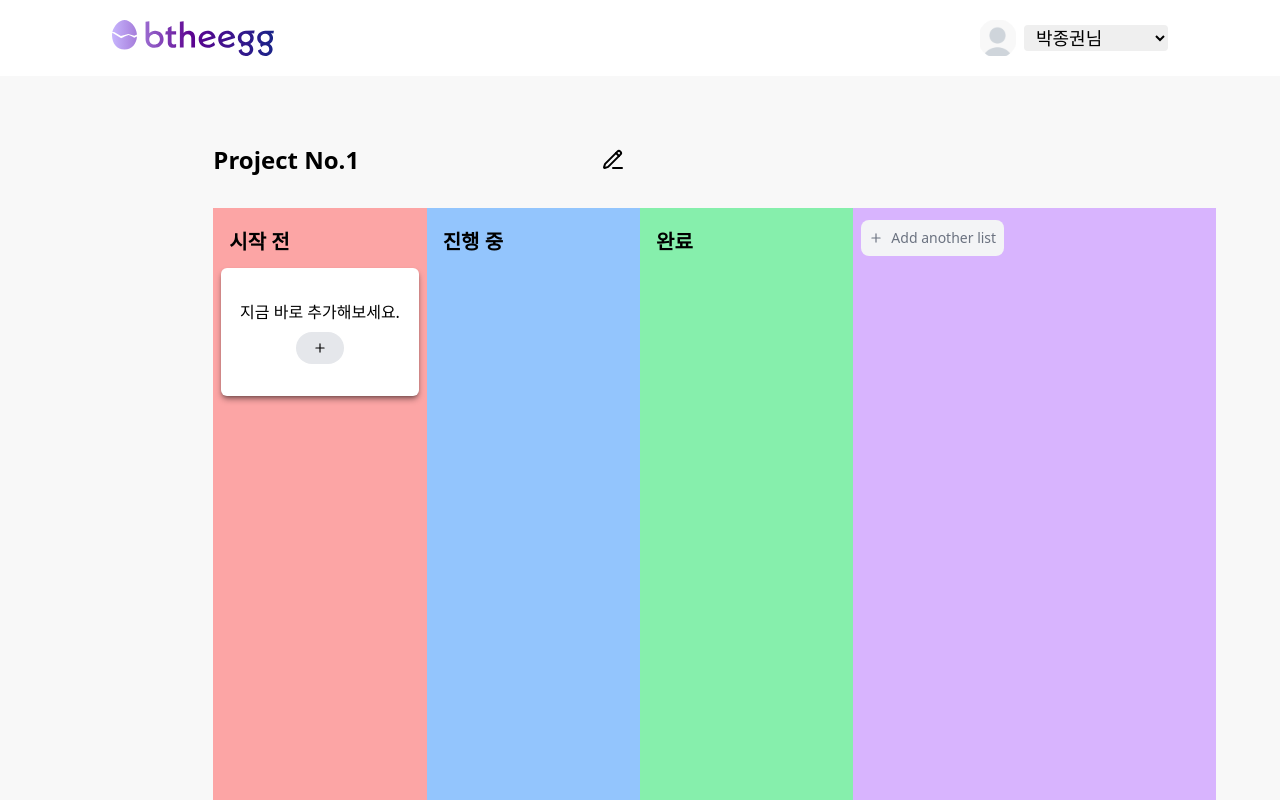
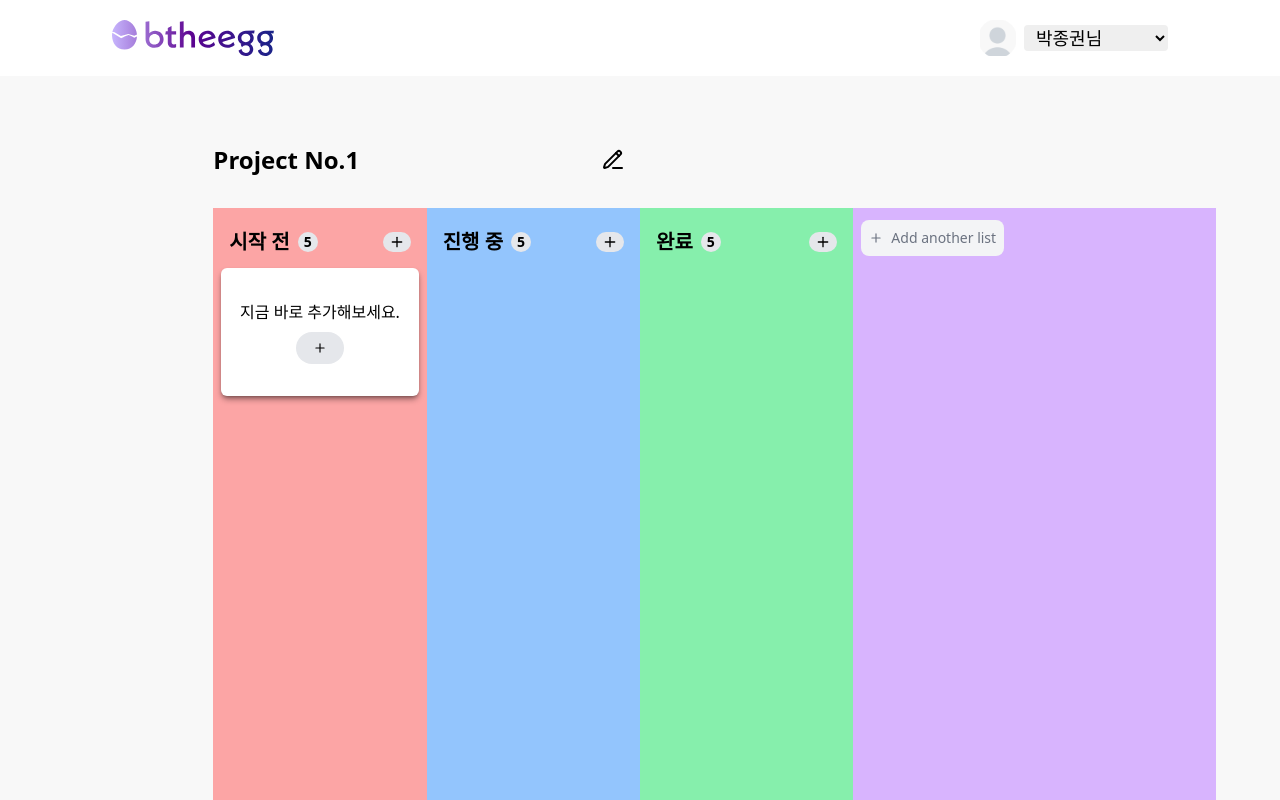
Before and after one commit to Programmer-JK/kanBoard, a React (Vite) app: page / in a window 1280 px wide. Shown: the top 800 px of the page. Built offline with nearby package versions, Linux system fonts and the light colour scheme.

Commit message:
[refactor] - css및 구조 리팩토링 - color picker 디자인 수정 - add Card ui 수정 - board 각 진행별 리스트 내용 숫자 , 추가 버튼 추가

```diff
--- a/src/component/board/board.tsx
+++ b/src/component/board/board.tsx
@@ -9,7 +9,7 @@ import AddColumnModal from "../modal/add-column-modal/add-column-modal";
 const Board = () => {
   const demoColumnList = [
     // {
-    //   tag: [
+    //   tags: [
     //     {
     //       color: "purple",
     //       text: "관리자페이지",
@@ -23,16 +23,16 @@ const Board = () => {
     //       text: "문서화",
     //     },
     //   ],
-    //   contents: "회원을 블랙리스트로 지정할 수 있는 기능을 제작합니다.",
+    //   content: "회원을 블랙리스트로 지정할 수 있는 기능을 제작합니다.",
     // },
     // {
-    //   tag: [
+    //   tags: [
     //     {
     //       color: "blue",
     //       text: "문서화",
     //     },
     //   ],
-    //   contents: "디자인시스템 2.1 버전로그를 작성합니다.",
+    //   content: "디자인시스템 2.1 버전로그를 작성합니다.",
     // },
   ];
   const [availableChange, setAvailableChange] = useState(false);
@@ -94,7 +94,17 @@ const Board = () => {
       </div>
       <div className="grid grid-cols-5 h-screen pt-8">
         <div className="col-span-1 bg-red-300 p-2">
-          <div className="w-full my-1 p-2 text-xl font-bold">시작 전</div>
+          <div className="flex flex-row justify-between items-center w-full my-1 p-2 text-xl font-bold">
+            <div className="flex flex-row items-center gap-2">
+              <span>시작 전</span>
+              <span className="min-w-5 h-5 p-1 flex items-center justify-center text-sm bg-gray-200 rounded-full">
+                5
+              </span>
+            </div>
+            <button className="flex bg-gray-200 rounded-full w-7 h-5 items-center justify-center">
+              <Plus size={16} />
+            </button>
+          </div>
           {demoColumnList.length !== 0 ? (
             demoColumnList.map((item, idx) => (
               <Card
@@ -108,10 +118,30 @@ const Board = () => {
           )}
         </div>
         <div className="col-span-1 bg-blue-300 p-2">
-          <div className="w-full my-1 p-2 text-xl font-bold">진행 중</div>
+          <div className="flex flex-row justify-between items-center w-full my-1 p-2 text-xl font-bold">
+            <div className="flex flex-row items-center gap-2">
+              <span>진행 중</span>
+              <span className="min-w-5 h-5 p-1 flex items-center justify-center text-sm bg-gray-200 rounded-full">
+                5
+              </span>
+            </div>
+            <button className="flex bg-gray-200 rounded-full w-7 h-5 items-center justify-center">
+              <Plus size={16} />
+            </button>
+          </div>
         </div>
         <div className="col-span-1 bg-green-300 p-2">
-          <div className="w-full my-1 p-2 text-xl font-bold">완료</div>
+          <div className="flex flex-row justify-between items-center w-full my-1 p-2 text-xl font-bold">
+            <div className="flex flex-row items-center gap-2">
+              <span>완료 </span>
+              <span className="min-w-5 h-5 p-1 flex items-center justify-center text-sm bg-gray-200 rounded-full">
+                5
+              </span>
+            </div>
+            <button className="flex bg-gray-200 rounded-full w-7 h-5 items-center justify-center">
+              <Plus size={16} />
+            </button>
+          </div>
         </div>
         <div className="flex flex-col col-span-2 bg-purple-300 p-2 mr-16">
           <button
--- a/src/component/color-picker/color-picker.tsx
+++ b/src/component/color-picker/color-picker.tsx
@@ -1,7 +1,8 @@
+import { ColorPickerProps } from "@/type/common";
 import { getTagColorClass } from "@/util/common";
 import { useState } from "react";
 
-const ColorPicker = ({ onColorSelect }) => {
+const ColorPicker = ({ onColorSelect }: ColorPickerProps) => {
   const [selectedColor, setSelectedColor] = useState("");
 
   const colors = [
@@ -15,7 +16,7 @@ const ColorPicker = ({ onColorSelect }) => {
     "pink",
   ];
 
-  const handleColorClick = (color) => {
+  const handleColorClick = (color: string) => {
     setSelectedColor(color);
     onColorSelect(color);
   };
@@ -39,9 +40,7 @@ const ColorPicker = ({ onColorSelect }) => {
                 : "hover:scale-105"
             }
           `}
-        >
-          {name}
-        </button>
+        ></button>
       ))}
     </div>
   );
--- a/src/component/modal/add-card-modal/add-card-modal.tsx
+++ b/src/component/modal/add-card-modal/add-card-modal.tsx
@@ -1,10 +1,12 @@
-import { ChildrenModalProps } from "@/type/common";
+import { ChildrenModalProps, ColumnTypes } from "@/type/common";
 import { getTagColorClass } from "@/util/common";
+import { useState } from "react";
 
 const AddCardModal = ({ onClose }: ChildrenModalProps) => {
+  const [selectedColumn, setSelectedColumn] = useState({} as ColumnTypes);
   const demoColumnList = [
     {
-      tag: [
+      tags: [
         {
           color: "purple",
           text: "관리자페이지",
@@ -18,62 +20,45 @@ const AddCardModal = ({ onClose }: ChildrenModalProps) => {
           text: "문서화",
         },
       ],
-      contents: "회원을 블랙리스트로 지정할 수 있는 기능을 제작합니다.",
+      content: "회원을 블랙리스트로 지정할 수 있는 기능을 제작합니다.",
     },
     {
-      tag: [
+      tags: [
         {
           color: "blue",
           text: "문서화",
         },
       ],
-      contents: "디자인시스템 2.1 버전로그를 작성합니다.",
+      content: "디자인시스템 2.1 버전로그를 작성합니다.",
     },
     {
-      tag: [
+      tags: [
         {
           color: "blue",
           text: "문서화",
         },
       ],
-      contents: "디자인시스템 2.1 버전로그를 작성합니다.",
+      content: "디자인시스템 2.1 버전로그를 작성합니다.",
     },
     {
-      tag: [
+      tags: [
         {
           color: "blue",
           text: "문서화",
         },
       ],
-      contents: "디자인시스템 2.1 버전로그를 작성합니다.",
+      content: "디자인시스템 2.1 버전로그를 작성합니다.",
     },
     {
-      tag: [
+      tags: [
         {
           color: "blue",
           text: "문서화",
         },
       ],
-      contents: "디자인시스템 2.1 버전로그를 작성합니다.",
+      content: "디자인시스템 2.1 버전로그를 작성합니다.",
     },
   ];
-  const selectedColumn = {
-    tag: [
-      {
-        color: "purple",
-        text: "관리자페이지",
-      },
-      {
-        color: "purple",
-        text: "관리자페이지",
-      },
-      {
-        color: "blue",
-        text: "문서화",
-      },
-    ],
-    contents: "회원을 블랙리스트로 지정할 수 있는 기능을 제작합니다.",
-  };
   return (
     <div className="flex flex-col gap-2 w-full max-w-lg">
       <h2 className="text-lg font-bold mb-4">카드 추가</h2>
@@ -84,10 +69,11 @@ const AddCardModal = ({ onClose }: ChildrenModalProps) => {
           <div
             key={idx}
             className="flex flex-col hover:bg-gray-200 p-1 rounded-md border border-gray-200"
+            onClick={() => setSelectedColumn(column)}
           >
             <div className="flex flex-row">
-              {column.tag &&
-                column.tag.map((item, idx) => (
+              {column.tags &&
+                column.tags.map((item, idx) => (
                   <span
                     key={idx}
                     className={`w-fit my-0.5 mx-1 rounded px-1 font-bold ${getTagColorClass(
@@ -98,26 +84,26 @@ const AddCardModal = ({ onClose }: ChildrenModalProps) => {
                   </span>
                 ))}
             </div>
-            {column.contents}
+            {column.content}
           </div>
         ))}
       </div>
       <div className="font-bold">선택한 column : </div>
       <div className="flex flex-col bg-white w-full h-fit content-center rounded-md px-2 py-1">
         <div className="flex flex-row">
-          {selectedColumn.tag &&
-            selectedColumn.tag.map((item, idx) => (
+          {selectedColumn.tags &&
+            selectedColumn.tags.map((tag, idx) => (
               <span
                 key={idx}
                 className={`w-fit my-0.5 mx-1 rounded px-1 font-bold ${getTagColorClass(
-                  item.color
+                  tag.color
                 )}`}
               >
-                {item.text}
+                {tag.text}
               </span>
             ))}
         </div>
-        {selectedColumn.contents}
+        {selectedColumn.content}
       </div>
 
       {/* 버튼 영역 */}
--- a/src/component/modal/add-column-modal/add-column-modal.tsx
+++ b/src/component/modal/add-column-modal/add-column-modal.tsx
@@ -1,25 +1,24 @@
 import ColorPicker from "@/component/color-picker/color-picker";
-import { ChildrenModalProps } from "@/type/common";
+import { ChildrenModalProps, TagTypes } from "@/type/common";
 import { useState } from "react";
 
 const AddColumnModal = ({ onClose }: ChildrenModalProps) => {
   const [color, setColor] = useState("");
   const [tagName, setTagName] = useState("");
-  const [columnContent, setColumnContent] = useState("");
-  const [tags, setTags] = useState([]);
+  const [tags, setTags] = useState([] as TagTypes[]);
 
-  const handleColorSelect = (selectedColor) => {
+  const handleColorSelect = (selectedColor: string) => {
     setColor(selectedColor);
   };
 
   const handleAddTag = () => {
     if (tagName && color) {
-      setTags([...tags, { text: tagName, color }]);
+      setTags([...tags, { text: tagName, color: color }]);
       setTagName("");
     }
   };
 
-  const handleRemoveTag = (index) => {
+  const handleRemoveTag = (index: number) => {
     setTags(tags.filter((_, idx) => idx !== index));
   };
 
```
Also changed, not shown: src/type/common.ts (+9 -0 lines).
